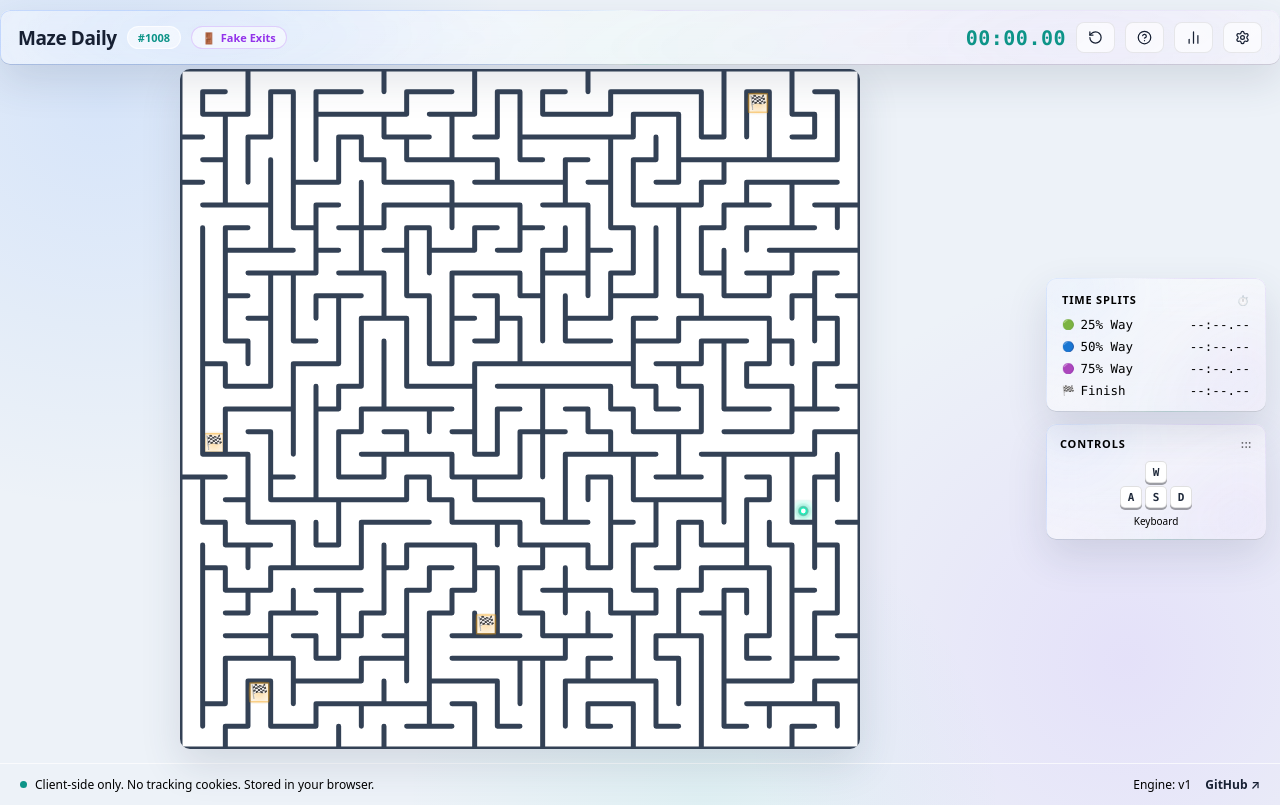
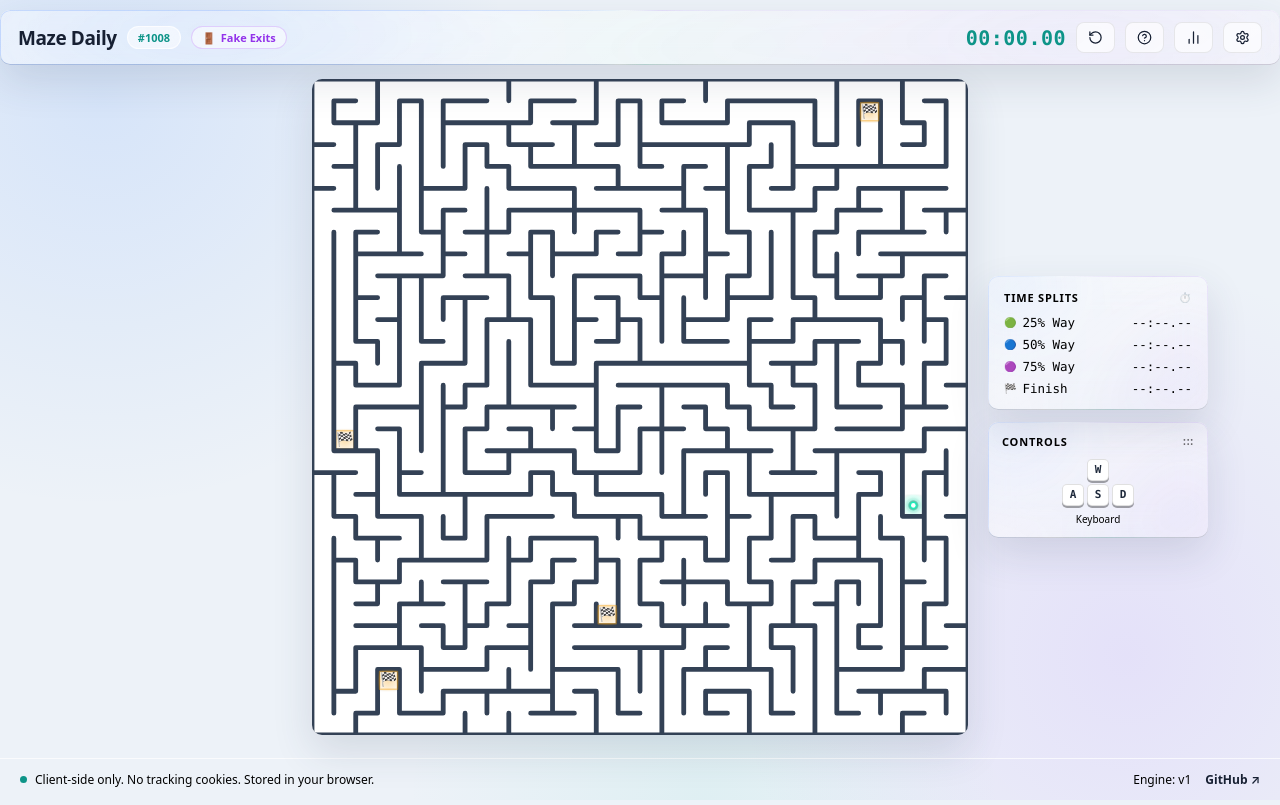
Before and after one commit to Ikaros0102/maze-daily, a React (Vite) app: page / in a window 1280 px wide. Built offline with nearby package versions, Linux system fonts and the light colour scheme.

Commit message:
style: change some designe issue

```diff
--- a/src/App.css
+++ b/src/App.css
@@ -159,3 +159,51 @@ body.light .active-split-glow {
   text-shadow: none;
   color: #0d9488 !important;
 }
+
+/* Game Layout Systems */
+
+.game-main-desktop {
+  flex: 1;
+  display: flex;
+  align-items: center;
+  justify-content: center;
+  width: 100%;
+  padding: 14px 20px;
+  box-sizing: border-box;
+  position: relative;
+}
+
+.game-main-desktop .desktop-canvas-anchor {
+  position: relative;
+  display: flex;
+  justify-content: center;
+  align-items: center;
+  width: min(82vh, calc(100vw - 520px), 920px);
+  height: min(82vh, calc(100vw - 520px), 920px);
+  aspect-ratio: 1 / 1;
+  flex-shrink: 0;
+}
+
+.game-main-desktop .desktop-sidebar-pinned {
+  position: absolute;
+  left: calc(100% + 20px);
+  top: 50%;
+  transform: translateY(-50%);
+  width: 220px;
+  display: flex;
+  flex-direction: column;
+  gap: 12px;
+}
+
+.game-main-vertical {
+  flex: 1;
+  display: flex;
+  flex-direction: column;
+  align-items: center;
+  justify-content: center;
+  gap: 10px;
+  padding: 10px 14px;
+  width: 100%;
+  box-sizing: border-box;
+  position: relative;
+}
--- a/src/App.tsx
+++ b/src/App.tsx
@@ -30,15 +30,23 @@ export function App() {
   const [isWinOpen, setIsWinOpen] = useState(false);
   const [lastWinRecord, setLastWinRecord] = useState<RunRecord | null>(null);
   const [isNewPB, setIsNewPB] = useState(false);
-  const [isMobile, setIsMobile] = useState(false);
+  const [isVerticalLayout, setIsVerticalLayout] = useState(() => {
+    if (typeof window === 'undefined') return false;
+    return window.innerWidth / window.innerHeight <= 1.05 || window.innerWidth < 850;
+  });
+  const [isTouchDevice] = useState(() =>
+    typeof window !== 'undefined' && ('ontouchstart' in window || (typeof navigator !== 'undefined' && navigator.maxTouchPoints > 0))
+  );
 
   useEffect(() => {
-    const checkMobile = () => {
-      setIsMobile(window.innerWidth < 768 || (window.innerWidth < 1024 && 'ontouchstart' in window));
+    const handleResize = () => {
+      const w = window.innerWidth;
+      const h = window.innerHeight;
+      const aspect = w / h;
+      setIsVerticalLayout(aspect <= 1.05 || w < 850);
     };
-    checkMobile();
-    window.addEventListener('resize', checkMobile);
-    return () => window.removeEventListener('resize', checkMobile);
+    window.addEventListener('resize', handleResize);
+    return () => window.removeEventListener('resize', handleResize);
   }, []);
 
   const { baseSeed, mazeData, initialEffect } = useMemo(
@@ -133,19 +141,9 @@ export function App() {
         onOpenSettings={() => setIsSettingsOpen(true)}
       />
 
-      <main
-        style={{
-          flex: 1,
-          display: 'flex',
-          flexDirection: isMobile ? 'column' : 'row',
-          alignItems: 'center',
-          justifyContent: 'center',
-          gap: isMobile ? 10 : 20,
-          padding: 14,
-          position: 'relative',
-        }}
-      >
-        {isMobile && settings.showSplits && (
+      {isVerticalLayout ? (
+        <main className="game-main-vertical">
+          {settings.showSplits && (
             <SplitsPanel
               checkpoints={checkpoints}
               elapsedMs={elapsedMs}
@@ -163,7 +161,8 @@ export function App() {
               alignItems: 'center',
               width: '100%',
               height: '100%',
-            maxHeight: isMobile ? '70vh' : '85vh',
+              maxHeight: isTouchDevice ? '68vh' : '75vh',
+              maxWidth: 'min(75vh, 92vw, 850px)',
             }}
           >
             <MazeCanvas
@@ -178,8 +177,46 @@ export function App() {
             />
           </div>
 
-        {!isMobile ? (
-          <div style={{ display: 'flex', flexDirection: 'column', gap: 12 }}>
+          <div
+            style={{
+              width: '100%',
+              maxWidth: 'min(75vh, 92vw, 850px)',
+              marginTop: 4,
+              display: 'flex',
+              flexDirection: 'column',
+              gap: 8,
+            }}
+          >
+            {isTouchDevice && (
+              <VirtualJoystick onMove={setJoystickVector} isDarkTheme={isDark} />
+            )}
+            {settings.showControls && (
+              <ControlsWidget
+                isMobile={isTouchDevice}
+                isDarkTheme={isDark}
+                lang={settings.lang}
+              />
+            )}
+          </div>
+        </main>
+      ) : (
+        <main className="game-main-desktop">
+          {/* Centered canvas anchor with exact 1:1 aspect ratio */}
+          <div className="desktop-canvas-anchor">
+            <MazeCanvas
+              grid={mazeData.cells}
+              playerPos={playerPos}
+              playerColor={settings.playerColor}
+              start={mazeData.start}
+              exit={mazeData.exit}
+              checkpoints={checkpoints}
+              effect={effect}
+              isDarkTheme={isDark}
+            />
+
+            {/* Sidebar pinned to the right of the canvas without affecting center alignment */}
+            {(settings.showSplits || settings.showControls) && (
+              <aside className="desktop-sidebar-pinned">
                 {settings.showSplits && (
                   <SplitsPanel
                     checkpoints={checkpoints}
@@ -190,18 +227,17 @@ export function App() {
                   />
                 )}
                 {settings.showControls && (
-              <ControlsWidget isMobile={false} isDarkTheme={isDark} lang={settings.lang} />
+                  <ControlsWidget
+                    isMobile={false}
+                    isDarkTheme={isDark}
+                    lang={settings.lang}
+                  />
+                )}
+              </aside>
             )}
           </div>
-        ) : (
-          <div style={{ width: '100%', marginTop: 6, display: 'flex', flexDirection: 'column', gap: 8 }}>
-            <VirtualJoystick onMove={setJoystickVector} isDarkTheme={isDark} />
-            {settings.showControls && (
-              <ControlsWidget isMobile={true} isDarkTheme={isDark} lang={settings.lang} />
+        </main>
       )}
-          </div>
-        )}
-      </main>
 
       <Footer lang={settings.lang} isDarkTheme={isDark} />
 
```
Also changed, not shown: .agents/skills/maze-daily-development/SKILL.md. Lines whose indentation alone changed are shown as unchanged.
